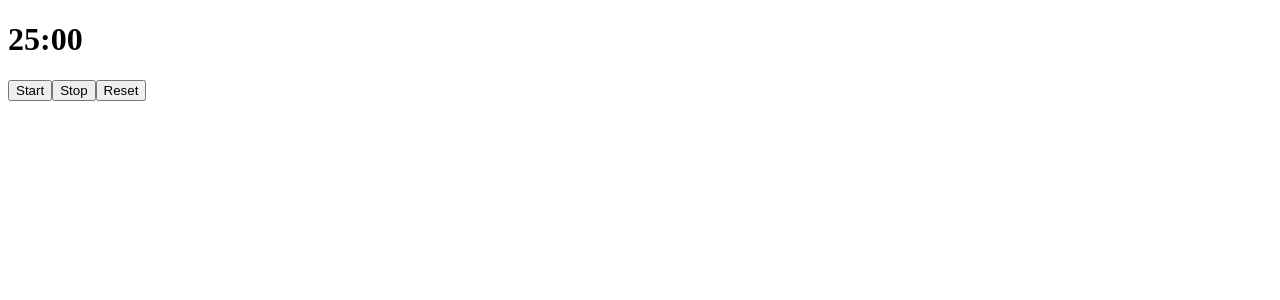
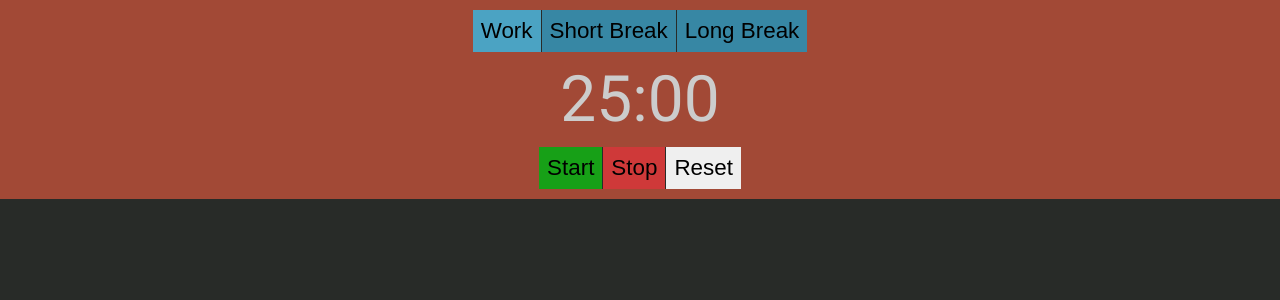
Before and after one commit to ominestre/pomo, a React app: page / in a window 1280 px wide. Shown: the top 300 px of the page. Built offline with nearby package versions, Linux system fonts and the light colour scheme.

Commit message:
Adds styling for timer component
- adds google font Roboto
- changes color theme
- adds functionality to switch timer mode by clicking mode button

```diff
--- a/src/features/timer/Timer.tsx
+++ b/src/features/timer/Timer.tsx
@@ -29,34 +29,40 @@ export const Timer = () => {
     dispatch(timerState.startTimer(intervalID));
   };
 
+  const selectMode = (mode: 'work' | 'shortBreak' | 'longBreak') =>
+    () => {
+      dispatch(timerState.setCycleMode(mode));
+      dispatch(timerState.resetTimer());
+    };
+
   return (
-    <div
-      id="pomodoro-timer"
-      className="container-fluid d-flex flex-wrap justify-content-center text-bg-secondary py-5"
-    >
-      <div className="pomodoro-timer__timer-display">
-        <h1 className="pomodoro-timer__time-display px-5 fw-semibold">{formatTime()}</h1>
+    <div id="pomodoro-timer" className="pomodoro-timer">
+      <div className="pomodoro-timer__mode-display">
+        <button className={(currentState.timerMode === 'work' ? 'active' : '')} onClick={selectMode('work')}>
+          Work
+        </button>
+        <button className={(currentState.timerMode === 'shortBreak' ? 'active' : '')} onClick={selectMode('shortBreak')}>
+          Short Break
+        </button>
+        <button className={(currentState.timerMode === 'longBreak' ? 'active' : '')} onClick={selectMode('longBreak')}>
+          Long Break
+        </button>
       </div>
 
-      <div className="pomodoro-timer__controls d-flex flex-nowrap">
-        <button
-          className="pomodoro-timer__start-timer btn btn-success m-1 align-self-center"
-          onClick={startTimer}
-        >
+      <div className="pomodoro-timer__timer-display">
+        {formatTime()}
+      </div>
+
+      <div className="pomodoro-timer__controls">
+        <button className="pomodoro-timer__start-timer" onClick={startTimer}>
           Start
         </button>
 
-        <button
-          className="pomodoro-timer__stop-timer btn btn-danger m-1 align-self-center"
-          onClick={stopTimer}
-        >
+        <button className="pomodoro-timer__stop-timer" onClick={stopTimer}>
           Stop
         </button>
 
-        <button
-          className="pomodoro-timer__reset-timer btn btn-warning m-1 align-self-center"
-          onClick={resetTimer}
-        >
+        <button className="pomodoro-timer__reset-timer" onClick={resetTimer}>
           Reset
         </button>
       </div>
--- /dev/null
+++ b/src/features/timer/timer.scss
@@ -0,0 +1,70 @@
+$color-timer-red: rgb(207, 57, 57);
+$color-timer-green: rgb(23, 160, 23);
+
+.pomodoro-timer {
+  button {
+    border-style: none;
+    border-right: 1px solid $color-bg;
+    padding: 8px;
+    font-size: 1.4em;
+    cursor: pointer;
+
+    &:last-child {
+      border-right: none;
+    }
+
+    @media screen and (max-width: 350px) {
+      border-right: none;
+    }
+  }
+
+  &__mode-display {
+    padding: 10px 0;
+    display: flex;
+    justify-content: center;
+    flex-wrap: wrap;
+
+    button {
+      background-color: darken($color: $color-accent, $amount: 10);
+
+      &:hover {
+        background-color: darken($color: $color-accent, $amount: 5)
+      }
+
+      &.active {
+        background-color: $color-accent;
+      }
+    }
+
+    @media screen and (max-width: 350px) {
+      flex-direction: column;
+    }
+  }
+
+  &__timer-display {
+    text-align: center;
+    font-size: 4em;
+  }
+
+  &__controls {
+    display: flex;
+    justify-content: center;
+    padding: 10px 0;
+  }
+
+  &__start-timer {
+    background-color: $color-timer-green;
+
+    &:hover {
+      background-color: lighten($color: $color-timer-green, $amount: 10);
+    }
+  }
+
+  &__stop-timer {
+    background-color: $color-timer-red;
+
+    &:hover {
+      background-color: lighten($color: $color-timer-red, $amount: 10)
+    }
+  }
+}
--- a/src/features/timer/timer.state.ts
+++ b/src/features/timer/timer.state.ts
@@ -8,11 +8,6 @@ interface SessionLengths {
   work: number,
   shortBreak: number,
   longBreak: number,
-}
-
-interface StartTimerPayload {
-  payload: IntervalTimer,
-  [key: string]: any,
 }
 
 export interface TimerState {
@@ -72,6 +67,11 @@ export const timerSlice = createSlice({
       };
     },
 
+    setCycleMode: (state, { payload }: { payload: TimerMode}) => ({
+      ...state,
+      timerMode: payload,
+    }),
+
     tick: state => {
       const { minutes, seconds } = state;
 
@@ -84,7 +84,7 @@ export const timerSlice = createSlice({
       return { ...state, seconds: seconds - 1 };
     },
 
-    startTimer: (state, { payload }: StartTimerPayload) => ({
+    startTimer: (state, { payload }: { payload: IntervalTimer }) => ({
       ...state,
       isTimerActive: true,
       intervalID: payload,
@@ -116,6 +116,7 @@ export const {
   startTimer,
   tick,
   completeCycle,
+  setCycleMode,
 } = timerSlice.actions;
 
 export default timerSlice.reducer;
--- a/src/index.scss
+++ b/src/index.scss
@@ -0,0 +1,27 @@
+// $color-bg: #272727;
+// $color-primary: #d4aa7d;
+// $color-secondary: #efd09e;
+// $color-tertiary: #d2d8b3;
+// $color-accent: #90a9b7;
+
+$color-bg: #282b28;
+$color-primary: #a24936;
+$color-secondary: #d36135;
+$color-tertiary: #3e5641;
+$color-accent: #4ba3c3;
+
+$color-light: #ddd;
+$color-dark: #282b28;
+
+body {
+  margin: 0;
+  background-color: $color-bg;
+  font-family: 'Roboto', Arial, Helvetica, sans-serif;
+  color: #ccc
+}
+
+header {
+  background-color: $color-primary;
+}
+
+@import "./features/timer/timer";
```
Also changed, not shown: src/index.ejs.
